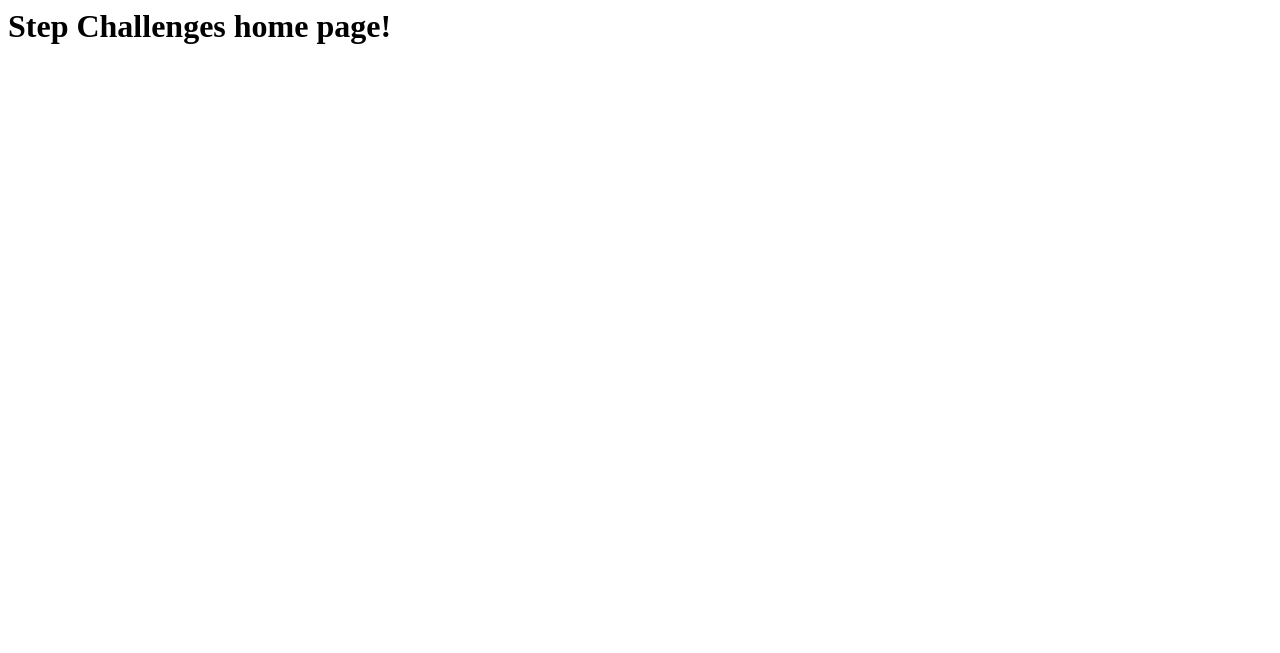
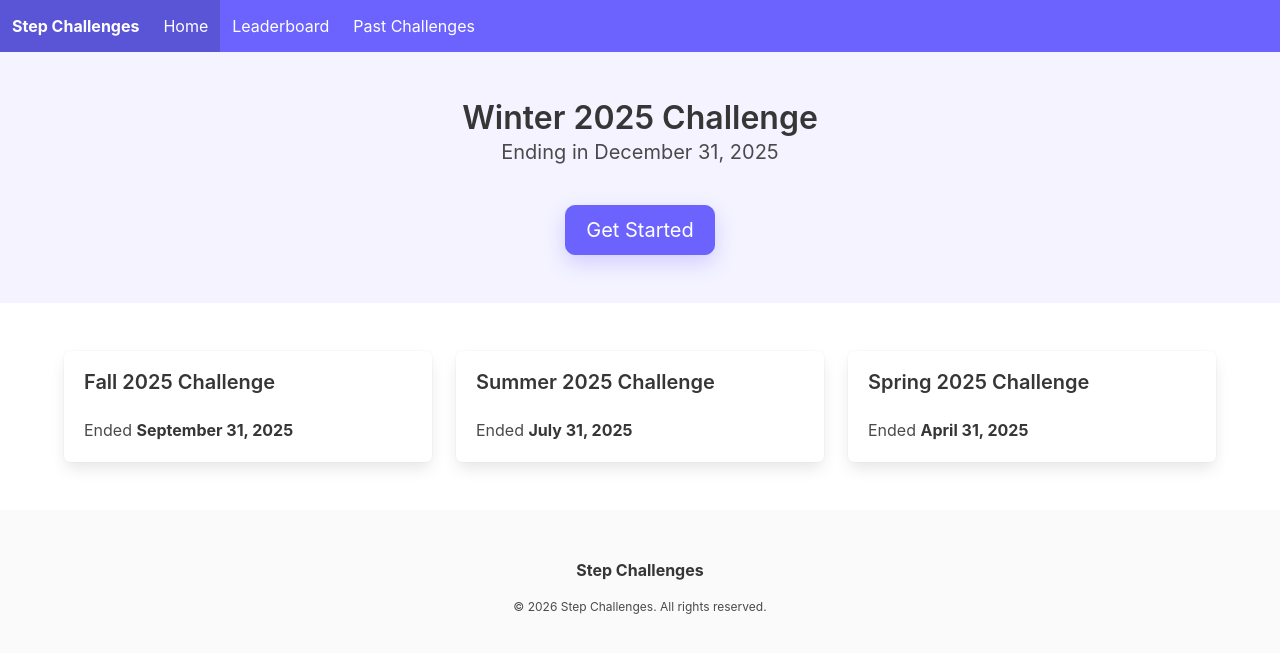
Before and after one commit to elliecdev/step_challenges, a Django app: page / in a window 1280 px wide. Shown: the top 653 px of the page. Run offline with Django 5.2, Linux system fonts and the light colour scheme.

Commit message:
setup initial templating and basic home page

```diff
--- /dev/null
+++ b/steps/static/steps/main.css
@@ -0,0 +1,64 @@
+:root {
+    --brand-primary: #6c63ff;
+    --brand-primary-hover: #5a54d6;
+    --brand-soft-bg: #f4f3ff;
+}
+
+/* Navbar */
+.navbar.is-primary
+
+/*, .navbar-menu.is-active .navbar-item*/
+    {
+    background-color: var(--brand-primary) !important;
+}
+
+.navbar-brand {
+    background-color: var(--brand-primary) !important;
+}
+
+.navbar.is-primary .navbar-item,
+.navbar.is-primary {
+    color: #ffffff;
+}
+
+/* Hamburger Navbar */
+.navbar-menu.is-active .navbar-item {
+    background-color: #fff !important;
+    color: #485fc7 !important;
+}
+
+/* Navbar hover */
+.navbar-item:hover {
+    background-color: var(--brand-primary-hover) !important;
+}
+
+a.navbar-item.is-active {
+    background-color: var(--brand-primary-hover) !important;
+}
+
+/* Hamburger hover */
+.navbar-menu.is-active .navbar-item:hover {
+    background-color: var(--brand-soft-bg) !important;
+}
+
+/* Buttons */
+.button.is-primary {
+    background-color: var(--brand-primary);
+    border-color: var(--brand-primary);
+    color: #ffffff;
+    border-radius: 10px;
+    box-shadow: 0 8px 20px rgba(108, 99, 255, 0.25);
+    transition: all 0.2s ease;
+}
+
+.button.is-primary:hover,
+.button.is-primary:focus {
+    background-color: var(--brand-primary-hover);
+    border-color: var(--brand-primary-hover);
+    transform: translateY(-1px);
+}
+
+/* Soft background section */
+.section.is-soft {
+    background-color: var(--brand-soft-bg);
+}
--- /dev/null
+++ b/steps/templates/steps/base.html
@@ -0,0 +1,84 @@
+{% load static %}
+<!DOCTYPE html>
+<html lang="en">
+<head>
+  <meta charset="UTF-8" />
+  {% if title %}
+    <title>Step Challenges - {{ title }}</title>
+  {% else %}
+    <title>Step Challenges</title>
+  {% endif %}
+  <meta name="viewport" content="width=device-width, initial-scale=1.0" />
+
+  <!-- Bulma CSS -->
+  <link rel="stylesheet" href="https://cdn.jsdelivr.net/npm/bulma@0.9.4/css/bulma.min.css" />
+
+  <!-- Custom Theme -->
+  <link rel="stylesheet" href="{% static 'steps/main.css' %}" />
+</head>
+<body>
+
+  <!-- NAVBAR -->
+  <nav class="navbar is-primary" role="navigation" aria-label="main navigation">
+    <div class="navbar-brand">
+      <a class="navbar-item has-text-weight-bold" href="{% url 'steps-home' %}">
+        Step Challenges
+      </a>
+
+      <!-- Hamburger -->
+      <a
+        role="button"
+        class="navbar-burger"
+        aria-label="menu"
+        aria-expanded="false"
+        data-target="mainNavbar"
+      >
+        <span aria-hidden="true"></span>
+        <span aria-hidden="true"></span>
+        <span aria-hidden="true"></span>
+      </a>
+    </div>
+
+    <div id="mainNavbar" class="navbar-menu">
+      <div class="navbar-start">
+        <a class="navbar-item is-active" href="{% url 'steps-home' %}">Home</a>
+        <a class="navbar-item" href="">Leaderboard</a>
+        <a class="navbar-item">Past Challenges</a>
+
+      </div>
+    </div>
+  </nav>
+
+  {% block content %} {% endblock %}
+
+  <!-- FOOTER -->
+  <footer class="footer">
+    <div class="content has-text-centered">
+      <p>
+        <strong>Step Challenges</strong>
+      </p>
+      <p class="is-size-7">
+        © 2026 Step Challenges. All rights reserved.
+      </p>
+    </div>
+  </footer>
+
+  <!-- Hamburger Menu Script -->
+  <script>
+    document.addEventListener("DOMContentLoaded", () => {
+      const burgers = document.querySelectorAll(".navbar-burger");
+
+      burgers.forEach(burger => {
+        burger.addEventListener("click", () => {
+          const target = burger.dataset.target;
+          const menu = document.getElementById(target);
+
+          burger.classList.toggle("is-active");
+          menu.classList.toggle("is-active");
+        });
+      });
+    });
+  </script>
+
+</body>
+</html>
--- a/steps/templates/steps/home.html
+++ b/steps/templates/steps/home.html
@@ -1 +1,63 @@
-<h1>Step Challenges home page!</h1>
+{% extends "steps/base.html" %}
+
+{% block content %}
+    <!-- HERO / MAIN -->
+    <section class="section is-soft">
+    <div class="container has-text-centered">
+      <h1 class="title">{{ current_challenge.name }}</h1>
+      <p class="subtitle">
+        Ending in {{ current_challenge.end }}
+      </p>
+        {% for steps in steps_list %}
+            {{steps.date_added|date:"F d, Y"}}: {{steps.participant.username}} {{steps.steps}}<br />
+        {% endfor %}
+
+      <button class="button is-primary is-medium mt-4">
+        Get Started
+      </button>
+    </div>
+    </section>
+
+    <!-- CONTENT -->
+      <section class="section">
+        <div class="container">
+          <div class="columns">
+            {% for challenge in challenges %}
+                {% if not challenge.active %}
+                     <div class="column">
+                      <div class="box">
+                        <h2 class="title is-5">{{ challenge.name }}</h2>
+                        <p>
+                          <p>Ended <strong>{{ challenge.end }}</strong></p>
+                        </p>
+                      </div>
+                    </div>
+                {% endif %}
+            {% endfor %}
+
+
+{#            <div class="column">#}
+{#              <div class="box">#}
+{#                <h2 class="title is-5">Mobile Friendly</h2>#}
+{#                <p>#}
+{#                  Responsive layout and touch-friendly buttons ensure a great#}
+{#                  experience on all devices.#}
+{#                </p>#}
+{#              </div>#}
+{#            </div>#}
+{##}
+{#            <div class="column">#}
+{#              <div class="box">#}
+{#                <h2 class="title is-5">Django Ready</h2>#}
+{#                <p>#}
+{#                  This layout can be dropped directly into a Django base template#}
+{#                  and extended across your app.#}
+{#                </p>#}
+{#              </div>#}
+{#            </div>#}
+{#          </div>#}
+        </div>
+      </section>
+
+
+{% endblock content %}
--- a/steps/views.py
+++ b/steps/views.py
@@ -1,5 +1,36 @@
 from django.shortcuts import render
+
+challenges = [
+    {
+        'start': 'November 1, 2025',
+        'end': 'December 31, 2025',
+        'active': True,
+        'name': 'Winter 2025 Challenge'
+    },
+    {
+        'start': 'August 1, 2025',
+        'end': 'September 31, 2025',
+        'active': False,
+        'name': 'Fall 2025 Challenge'
+    },
+    {
+        'start': 'June 1, 2025',
+        'end': 'July 31, 2025',
+        'active': False,
+        'name': 'Summer 2025 Challenge'
+    },
+    {
+        'start': 'March 1, 2025',
+        'end': 'April 31, 2025',
+        'active': False,
+        'name': 'Spring 2025 Challenge'
+    }
+]
 
 
 def home(request):
-    return render(request, 'steps/home.html')
+    context = {
+        'current_challenge': challenges[0],
+        'challenges': challenges,
+    }
+    return render(request, 'steps/home.html', context)
```
